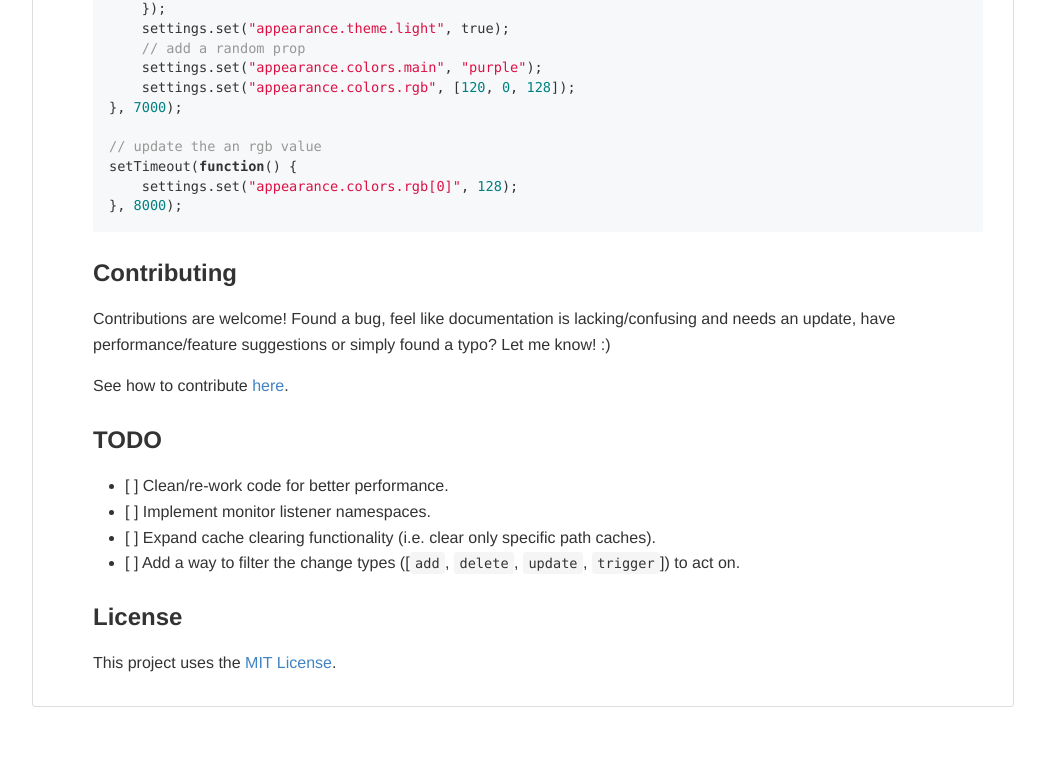
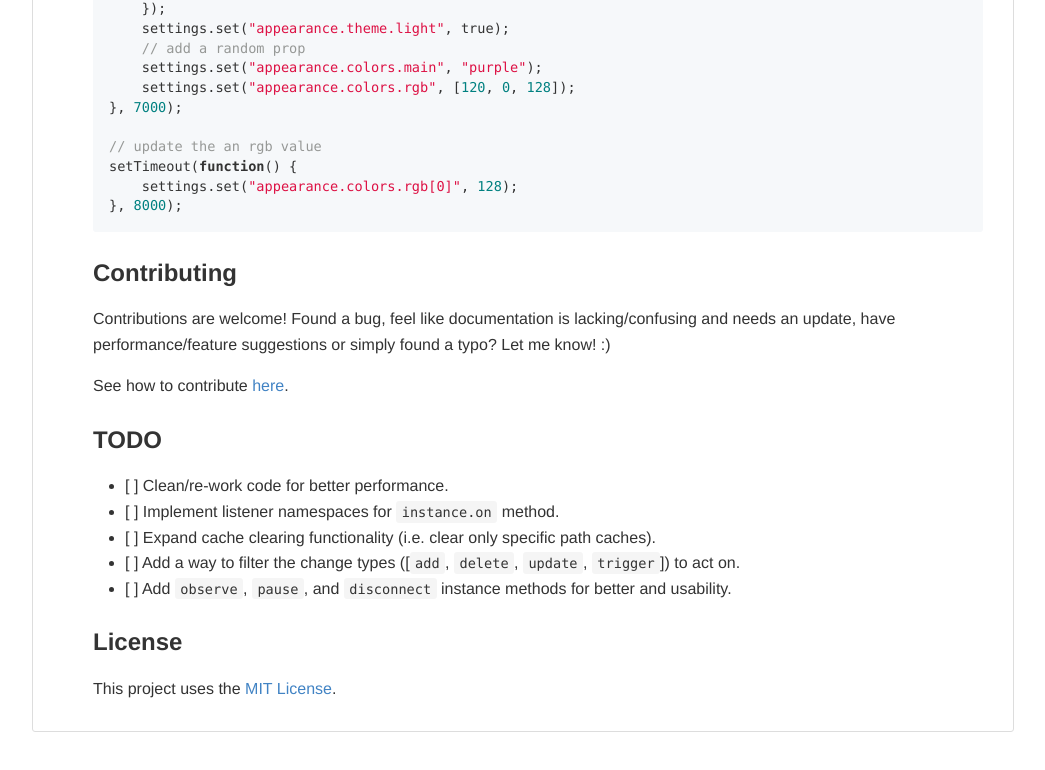
Before and after one commit to cgabriel5/monitorjs, a website: page markdown/preview/README.html in a window 1280 px wide. Shown: the part 7518-8288 px from the top of the page, without its empty margins (117-1162 px from the left). Before the commit the page ends 8265 px from the top, so only its background shows below. Drawn offline with Linux system fonts and the light colour scheme.

Commit message:
docs: Update README.md
Update README.md "To Do" section.

```diff
--- a/markdown/preview/README.html
+++ b/markdown/preview/README.html
@@ -359,9 +359,10 @@ setTimeout(<span class="hljs-function"><span class="hljs-keyword">function</span
 <h3 id="todo">TODO</h3>
 <ul class="list">
 <li>[ ] Clean/re-work code for better performance.</li>
-<li>[ ] Implement monitor listener namespaces.</li>
+<li>[ ] Implement listener namespaces for <code>instance.on</code> method.</li>
 <li>[ ] Expand cache clearing functionality (i.e. clear only specific path caches).</li>
 <li>[ ] Add a way to filter the change types ([<code>add</code>, <code>delete</code>, <code>update</code>, <code>trigger</code>]) to act on.</li>
+<li>[ ] Add <code>observe</code>, <code>pause</code>, and <code>disconnect</code> instance methods for better  and usability.</li>
 </ul>
 <p><a name="license"></a></p>
 <h3 id="license">License</h3>
```
Also changed, not shown: README.md.
